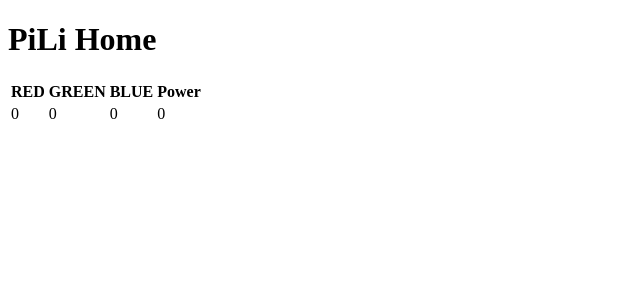
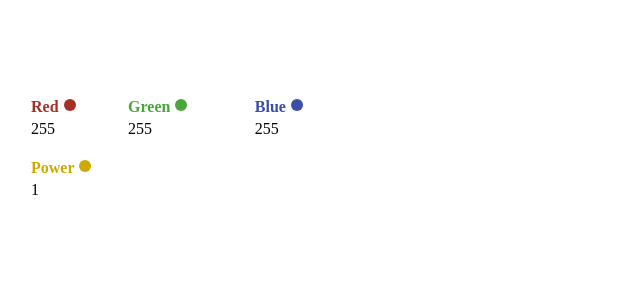
Before and after one commit to cashc/PiLi, a Flask app: page / in a window 1280 px wide. Shown: the top 300 px of the page, without its empty margins (0-640 px from the left). Run offline with Flask 2, Linux system fonts and the light colour scheme.

Commit message:
PiLi Home shows RGB inputs from URL /r,g,b,a

```diff
--- a/app.py
+++ b/app.py
@@ -1,14 +1,10 @@
 from flask import Flask
 from flask import render_template
-import os
-from flask import send_from_directory
+# import os
+# from flask import send_from_directory
 app = Flask(__name__)
 
 @app.route('/')
-@app.route('/<red>.<green>.<blue>.<power>')
-def index(red=0, green=0, blue=0, power=0):
+@app.route('/<red>,<green>,<blue>,<power>')
+def index(red=255, green=255, blue=255, power=1):
     return render_template('index.html', r=red, g=green, b=blue, p=power)
-
-@app.route('/favicon.png')
-def favicon():
-    return send_from_directory(os.path.join(app.root_path, 'static'), 'favicon.png')
--- a/templates/index.html
+++ b/templates/index.html
@@ -3,25 +3,31 @@
 <head>
     <meta charset="UTF-8">
     <title>PiLi Home</title>
-    <!--<link rel="shortcut icon" href="{{ url_for('static', filename='favicon.png') }}" type="image/x-icon">-->
-    <link rel="shortcut icon" href="favicon.png" type="image/x-icon">
+    <link rel="shortcut icon" type="image/x-icon" href="{{ url_for('static', filename='favicon.png') }}">
+    <link rel="stylesheet" href="{{ url_for('static', filename='style.css') }}">
 </head>
 <body>
-    <h1>PiLi Home</h1>
+    <h1 style="color:rgba({{r}},{{g}},{{b}},{{p}})">PiLi Home</h1>
 
     <table>
         <tr>
-            <th>
-                RED
+            <th class="red">
+                Red
+                <svg>
+                    <circle cx="7" cy="7" r="6" fill="#a72e25"></circle>
+                </svg>
             </th>
-            <th>
-                GREEN
+            <th class="green">
+                Green
+                <svg>
+                    <circle cx="7" cy="7" r="6" fill="#48a738"></circle>
+                </svg>
             </th>
-            <th>
-                BLUE
-            </th>
-            <th>
-                Power
+            <th class="blue">
+                Blue
+                <svg>
+                    <circle cx="7" cy="7" r="6" fill="#3a4da7"></circle>
+                </svg>
             </th>
         </tr>
         <tr>
@@ -34,6 +40,18 @@
             <td>
                 {{b}}
             </td>
+        </tr>
+    </table>
+    <table>
+        <tr class="bLeft">
+            <th class="yellow">
+                Power
+                <svg>
+                    <circle cx="7" cy="7" r="6" fill="#cea900"></circle>
+                </svg>
+            </th>
+        </tr>
+        <tr>
             <td>
                 {{p}}
             </td>
```
